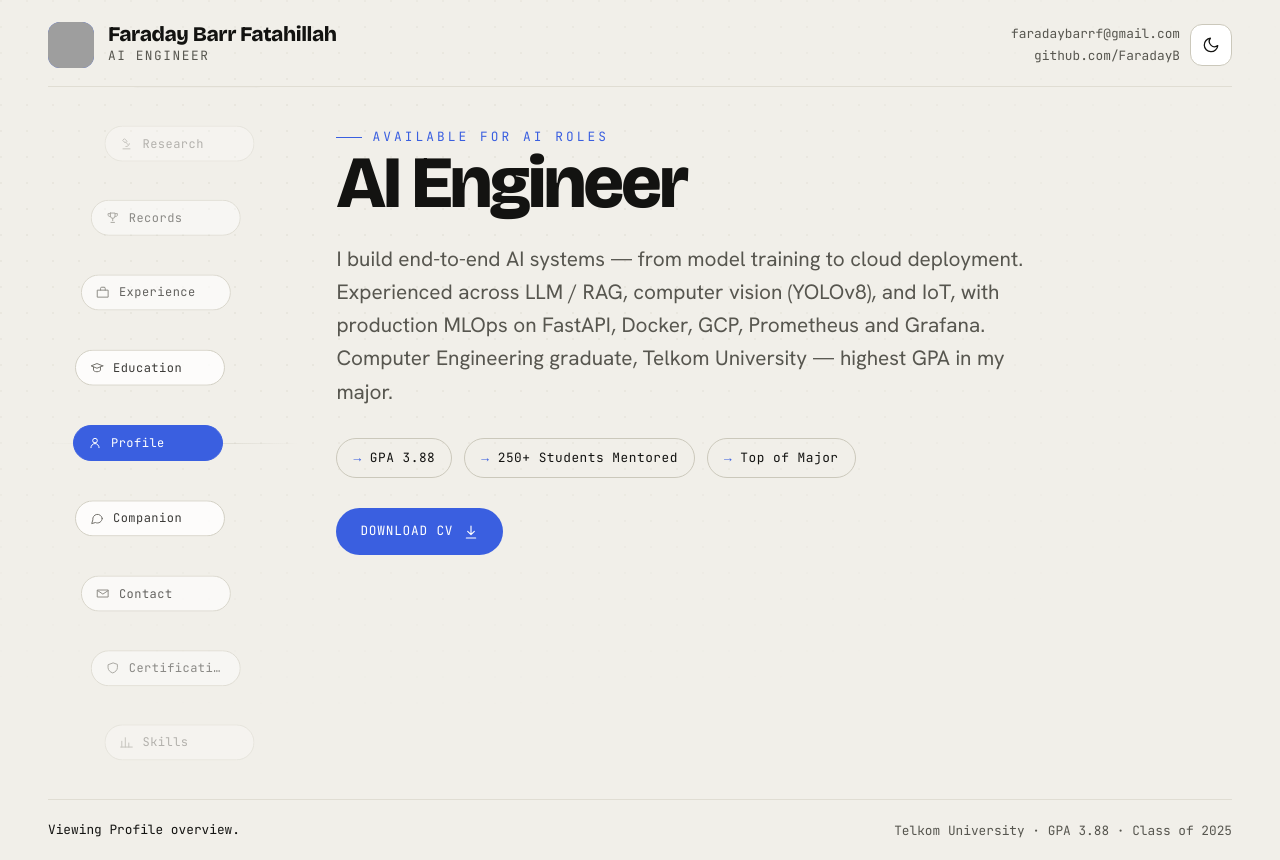
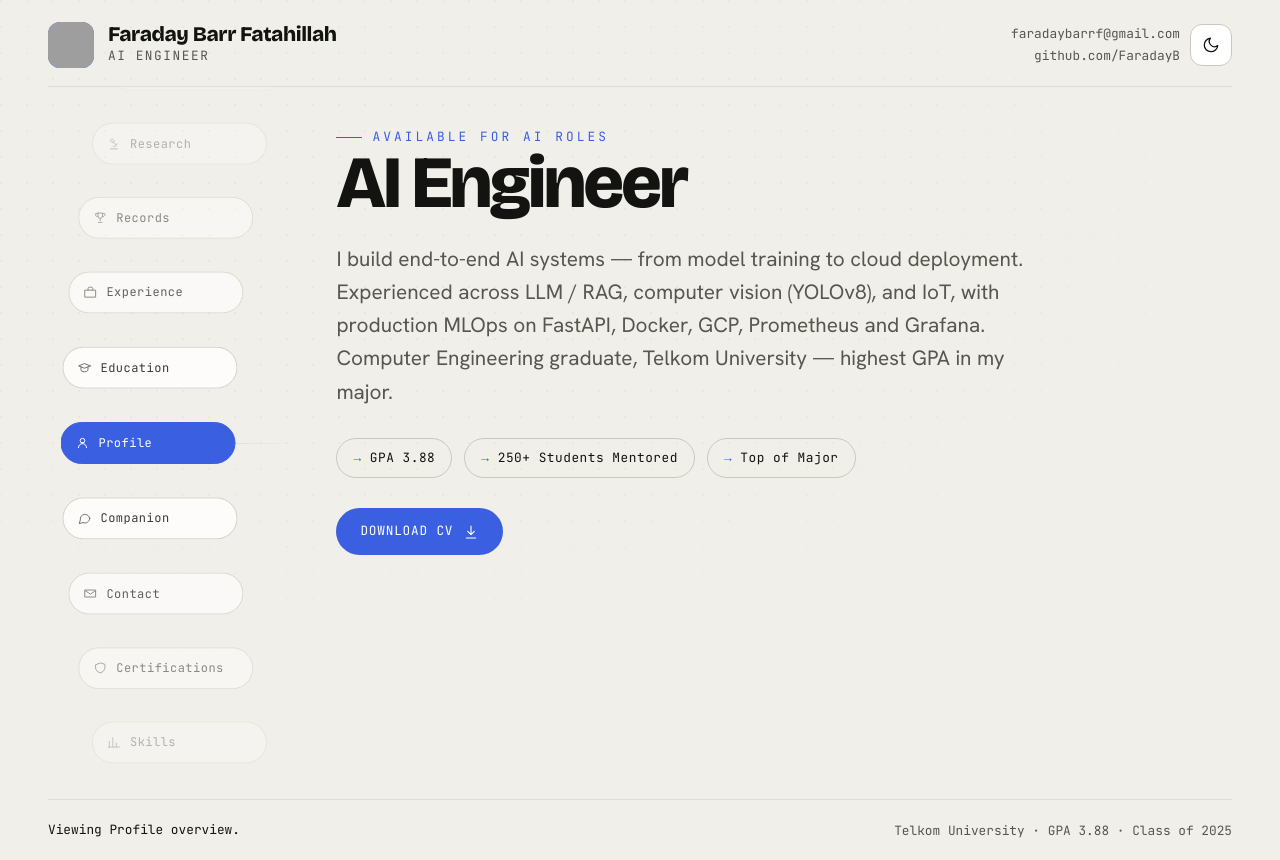
Before and after one commit to FaradayB/portofolio, a React (Vite) app: page / in a window 1280 px wide. Built offline with nearby package versions, Linux system fonts and the light colour scheme; grey boxes are pictures that could not be loaded.

Commit message:
changed button size

```diff
--- a/src/components/ArcWheelNav.tsx
+++ b/src/components/ArcWheelNav.tsx
@@ -12,8 +12,8 @@ import Icon from "./Icon";
 
 const SPACING = 3;                 // angular gap between items (degrees)
 const RADIUS = 1440;                // circle radius (px)
-const PILL_W = 150;                // fixed pill size (kept in sync with CSS vars)
-const PILL_H = 36;
+const PILL_W = 175;                // fixed pill size (kept in sync with CSS vars)
+const PILL_H = 42;
 const COUNT = sections.length;
 const TOTAL = COUNT * SPACING;
 const HALF = TOTAL / 2;
```
